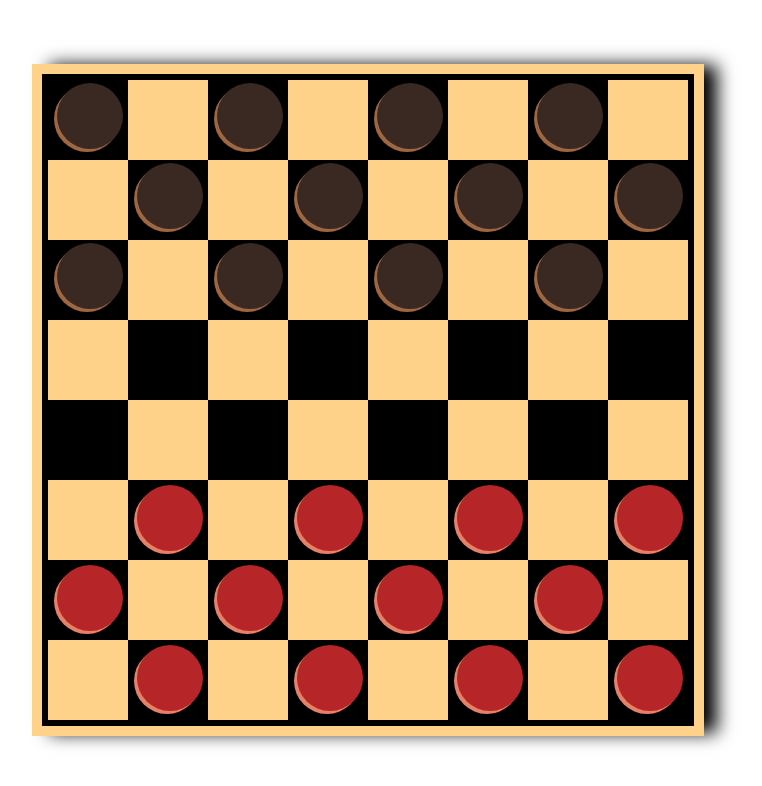
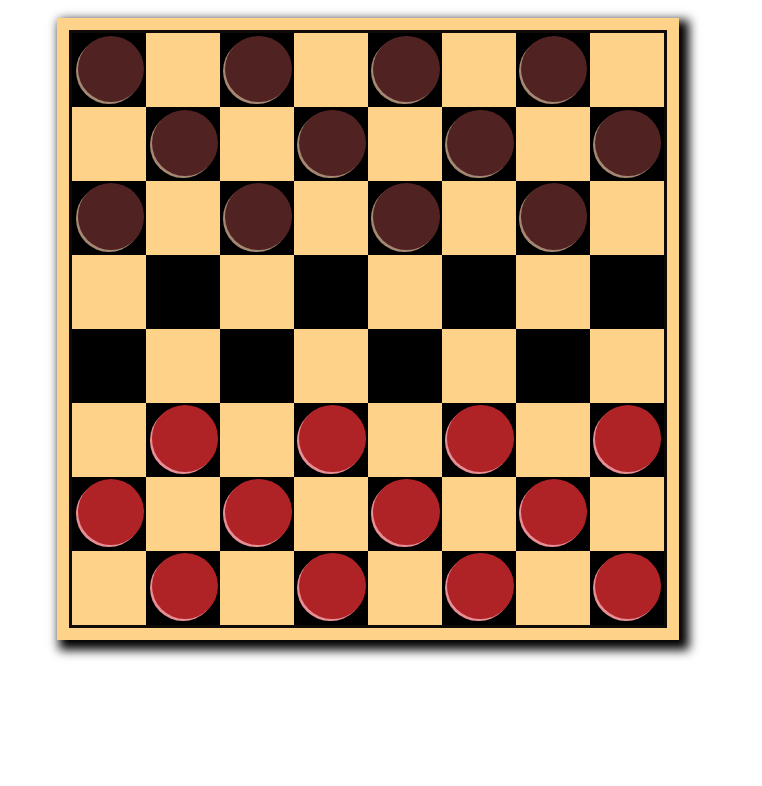
Before and after one commit to RustedBird/MyRepsitory, a plain HTML site: page checker/index.html in a window 1280 px wide. Shown: the whole page, without its empty margins (272-1034 px from the left). Drawn offline with Linux system fonts and the light colour scheme.

Commit message:
Chessboard project edited and last lesson added

```diff
--- a/checker/index.html
+++ b/checker/index.html
@@ -6,24 +6,14 @@
     <title>Checker</title>
 </head>
 <body>
+    <div class="outline">
         <div class="board">
+            <div class="squares">
                 <div class="row">
-                <div><div class="chess1"></div></div>
-                <div><div class="chess1"></div></div>
-                <div><div class="chess1"></div></div>
-                <div><div class="chess1"></div></div>
-            </div>
-            <div class="row">
-                <div><div class="chess1"></div></div>
-                <div><div class="chess1"></div></div>
-                <div><div class="chess1"></div></div>
-                <div><div class="chess1"></div></div>
-            </div>
-            <div class="row">
-                <div><div class="chess1"></div></div>
-                <div><div class="chess1"></div></div>
-                <div><div class="chess1"></div></div>
-                <div><div class="chess1"></div></div>
+                    <div></div>
+                    <div></div>
+                    <div></div>
+                    <div></div>
                 </div>
                 <div class="row">
                     <div></div>
@@ -38,22 +28,36 @@
                     <div></div>
                 </div>
                 <div class="row">
-                <div><div class="chess2"></div></div>
-                <div><div class="chess2"></div></div>
-                <div><div class="chess2"></div></div>
-                <div><div class="chess2"></div></div>
+                    <div></div>
+                    <div></div>
+                    <div></div>
+                    <div></div>
                 </div>
                 <div class="row">
-                <div><div class="chess2"></div></div>
-                <div><div class="chess2"></div></div>
-                <div><div class="chess2"></div></div>
-                <div><div class="chess2"></div></div>
+                    <div></div>
+                    <div></div>
+                    <div></div>
+                    <div></div>
                 </div>
                 <div class="row">
-                <div><div class="chess2"></div></div>
-                <div><div class="chess2"></div></div>
-                <div><div class="chess2"></div></div>
-                <div><div class="chess2"></div></div>
+                    <div></div>
+                    <div></div>
+                    <div></div>
+                    <div></div>
+                </div>
+                <div class="row">
+                    <div></div>
+                    <div></div>
+                    <div></div>
+                    <div></div>
+                </div>
+                <div class="row">
+                    <div></div>
+                    <div></div>
+                    <div></div>
+                    <div></div>
+                </div>
+            </div>
         </div>
     </div>
 </body>
--- a/checker/style.css
+++ b/checker/style.css
@@ -1,55 +1,70 @@
+body {
+    padding: 10px;
+}
+.outline {
+    position: relative;
+    background: #ffd28a;
+    height: 50%;
+    width: 50%;
+    margin: 0 auto;
+    font-size: 0;
+    box-shadow: 6px 6px 10px 4px black;
+}
+.outline:before {
+    display: block;
+    content: '';
+    padding-top: 100%;
+
+}
 .board {
-    box-shadow: 15px -1px 17px 8px black;
+    background: #0f0907;
+    height: 96%;
+    width: 96%;
     position: absolute;
-    left: 0;
-    right: 0;
-    top: 0;
-    bottom: 0;
-    margin: auto;
-    padding: 0px;
-    box-sizing: border-box;
-    height: 652px;
-    width: 652px;
+    top: 2%;
+    left: 2%;
+}
+div.squares {
+    position: absolute;
+    top: 0.5%;
+    left: 0.5%;
+    height: 99%;
+    width: 99%;
     background: #ffd28a;
-    border: 6px solid black;
-    outline: 10px solid #ffd28a;
-    font-size: 0px;
+}
+.row {
+    height: 12.5%;
+    width: 100%;
 }
 .row div {
     display: inline-block;
-    height: 80px;
-    width: 80px;
     background: black;
-    margin-right: 80px;
+    width: 12.5%;
+    height: 100%;
+    margin-right: 12.5%;
     position: relative;
 }
-.row :last-child {
+.row:nth-of-type(even) div:last-of-type {
     margin-right: 0;
 }
-.row:nth-child(even) {
-    margin-left: 80px;
+.row:nth-of-type(even) div:first-of-type {
+    margin-left: 12.5%;
 }
-div.row .chess1 {
-    box-shadow: -3px 3px #a06642;
-    top: 3px;
-    left: 9px;
+.squares .row:nth-child(n+6) div:after,
+.squares .row:nth-child(-n+3) div:after{
     position: absolute;
-    margin: 0px;
-    box-sizing: border-box;
-    height: 66px;
-    width: 66px;
-    background: #392922;
+    top: 3%;
+    right: 3%;
+    content: '';
+    height: 90%;
+    width: 90%;
     border-radius: 50%;
 }
-div.row .chess2 {
-    box-shadow: -3px 3px #e68167;
-    top: 5px;
-    left: 9px;
-    position: absolute;
-    margin: 0px;
-    box-sizing: border-box;
-    height: 66px;
-    width: 66px;
-    background: #B62528;
-    border-radius: 50%;
+.squares .row:nth-child(-n+3) div:after {
+    background: #512222;
+    box-shadow: -2px 2px 0px #a58872;
 }
+.squares .row:nth-child(n+6) div:after {
+    background: #AF2226;
+    box-shadow: -2px 2px 0px #e78f94;
+}
--- /dev/null
+++ b/lesson14_06/style.css
@@ -0,0 +1,87 @@
+/*body {*/
+    /*margin: 0;*/
+    /*position: relative;*/
+    /*background: #ccc;*/
+/*}*/
+/*.parent-relative {*/
+    /*width: auto;*/
+    /*height: auto;*/
+    /*background: white;*/
+    /*position: relative;*/
+/*}*/
+/*div {*/
+    /*vertical-align: top;*/
+    /*padding: 0;*/
+    /*width: 200px;*/
+    /*height: 200px;*/
+    /*border: 1px solid #333;*/
+    /*background: #999;*/
+    /*margin: 10px;*/
+    /*display: inline-block;*/
+    /*font-size: 25px;*/
+/*}*/
+/*.relative {*/
+    /*position: relative;*/
+    /*top: 50px;*/
+    /*right: -300px;*/
+    /*z-index: 1;*/
+/*}*/
+/*.absolute {*/
+    /*background: yellow;*/
+    /*position: absolute;*/
+    /*bottom: 70px;*/
+    /*right: 500px;*/
+/*}*/
+/*.fixed {*/
+    /*position: fixed;*/
+    /*top: 100px;*/
+    /*left: 100px;*/
+    /*background: blue;*/
+/*}*/
+
+
+
+
+/*.position-relative {*/
+    /*position: relative;*/
+    /*height: 800px;*/
+    /*background: #c0c0c0;*/
+/*}*/
+/*.position-absolute {*/
+    /*top: 0;*/
+    /*bottom: 0;*/
+    /*left: 0;*/
+    /*right: 0;*/
+    /*margin: auto;*/
+    /*position: absolute;*/
+    /*width: 50%;*/
+    /*height: 50%;*/
+    /*background: #333;*/
+/*}*/
+
+
+/*.position-relative {*/
+    /*position: relative;*/
+    /*height: 800px;*/
+    /*background: #c0c0c0;*/
+
+html {
+
+}
+body {
+
+}
+.board {
+    position: relative;
+    background: #333;
+    height: 50%;
+    width: 50%;
+    margin: 0 auto;
+
+}
+.board:before {
+    display: block;
+    content: '';
+    padding-top: 100%;
+
+}
```
Also changed, not shown: lesson14_06/index.html (added, +40 -0 lines). Lines whose indentation alone changed are shown as unchanged.
